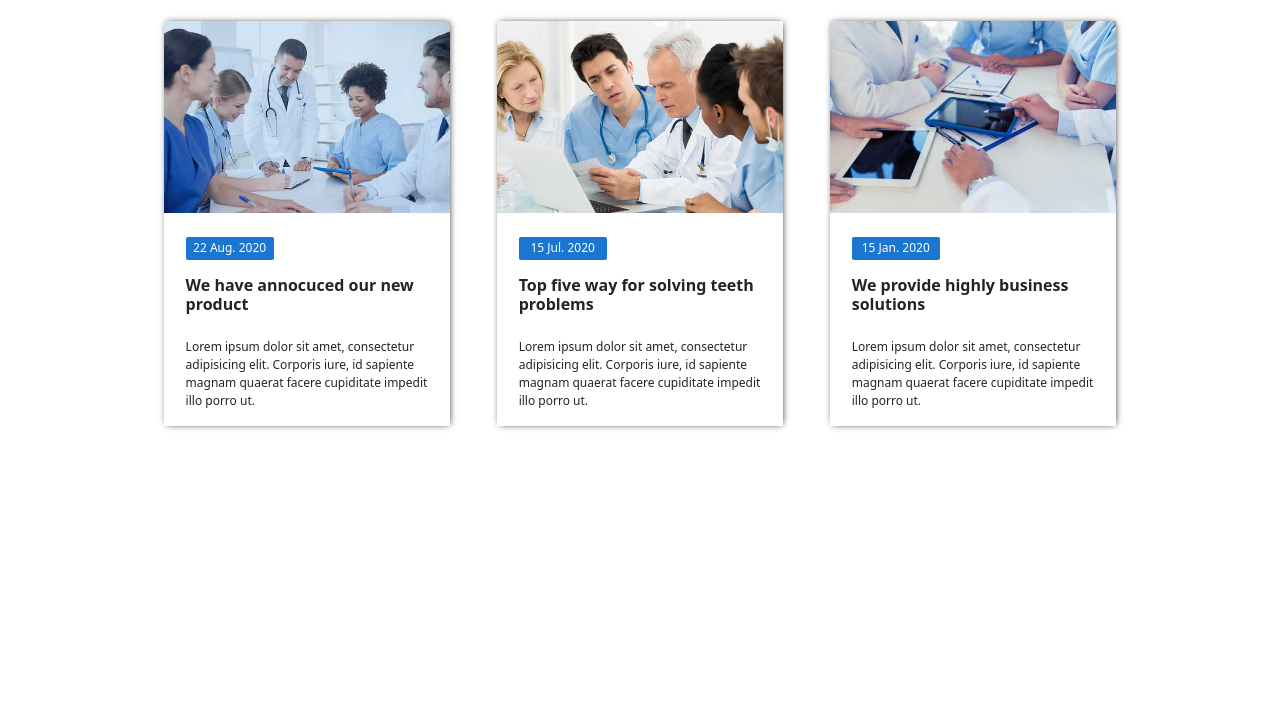
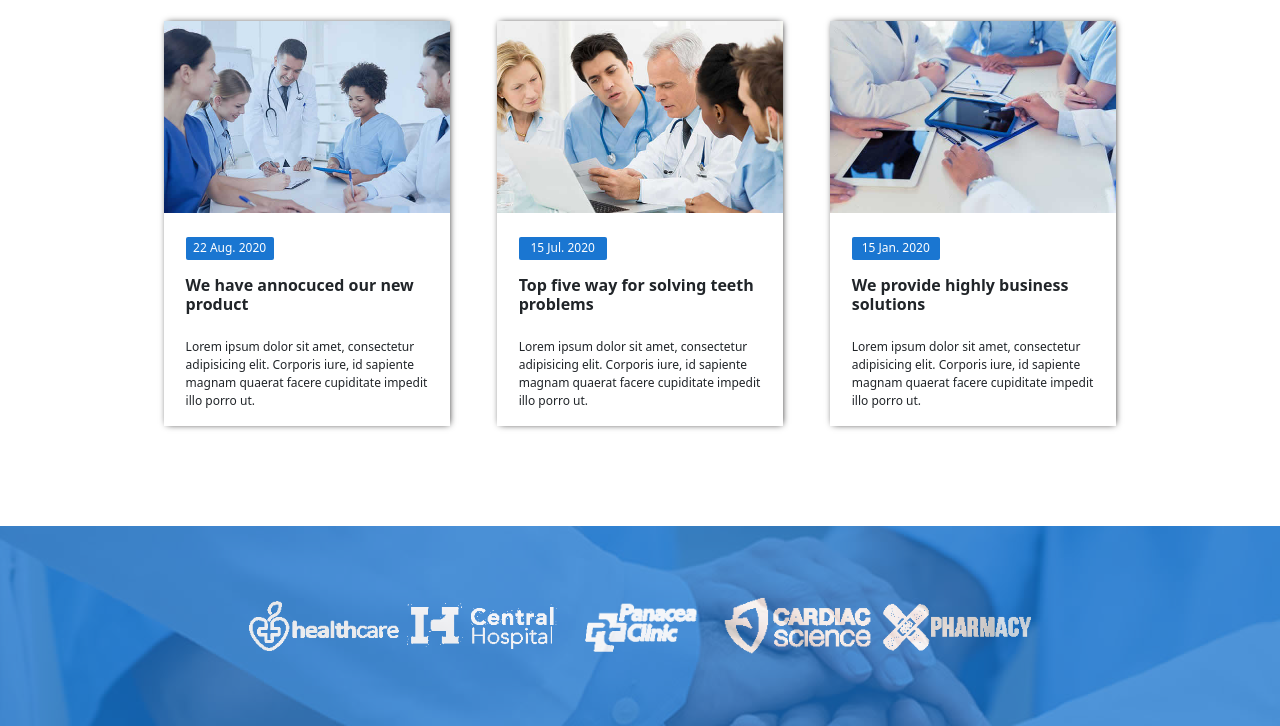
Before and after one commit to yahyajmilou99/final-project-css-Yahya-Jmilou, a plain HTML site: page index.html in a window 1280 px wide. Shown: the part 4146-4872 px from the top of the page. Before the commit the page ends 4672 px from the top, so only its background shows below. Drawn offline with nearby package versions, Linux system fonts and the light colour scheme.

Commit message:
section 10 done

```diff
--- a/index.html
+++ b/index.html
@@ -601,6 +601,17 @@
             </div>
         </section>
 
+        <!--& section 10 -->
+
+        <section class="section_10">
+            <div class="section_10_container d-flex flex-md-row flex-column align-items-center justify-content-center gap-md-2 gap-5">
+                <img src="./public/img/client5.png" alt="" width="150px">
+                <img src="./public/img/client1.png" alt="" width="150px">
+                <img src="./public/img/client2.png" alt="" width="150px">
+                <img src="./public/img/client3.png" alt="" width="150px">
+                <img src="./public/img/client4.png" alt="" width="150px">
+            </div>
+        </section>
 
 
 
--- a/src/sass/Modules/home/_main.sass
+++ b/src/sass/Modules/home/_main.sass
@@ -349,6 +349,20 @@
                 font-size: 12px !important
 
     // section 9 done
+
+    // section 10
+
+.section_10
+    background-image: url(../img/blockqoute-bg.jpg)
+    background-attachment: fixed
+    height: 25vh !important
+    width: 100% !important
+    .section_10_container
+        background-color: $blue
+        opacity: 75% !important
+        height: 100% !important
+
+    // section 10 done
 
 @media  (max-width: 430px)
 
@@ -734,3 +748,19 @@
                     font-size: 12px !important
 
     // section 9 done
+
+    // section 10
+
+    .section_10
+        background-image: url(../img/blockqoute-bg.jpg)
+        background-attachment: fixed
+        height: fit-content !important
+        width: 100% !important
+        .section_10_container
+            background-color: $blue
+            opacity: 75% !important
+            height: 100% !important
+            padding: 30px !important
+
+
+    // section 10 done
```
Also changed, not shown: public/css/app.css, 1 other file.
